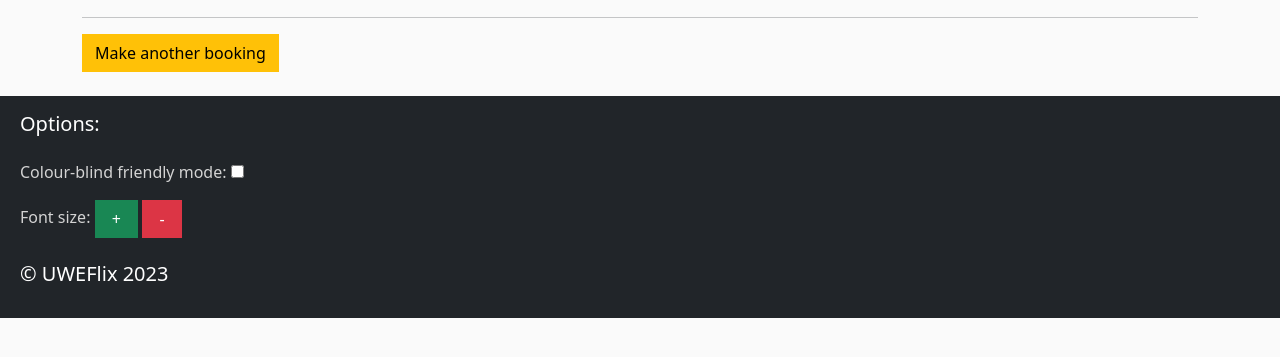
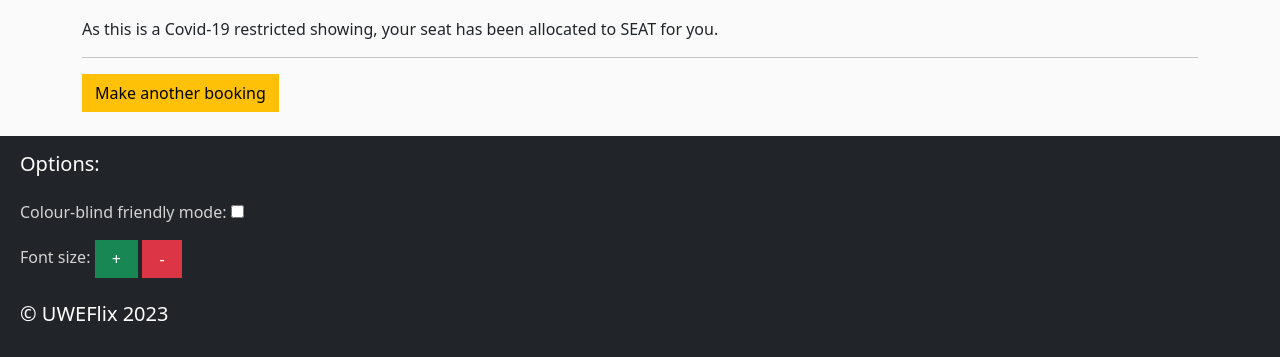
Before and after one commit to andrei2timo/ESD-UWEFlix-Cinema-Component-B, a Django app: template Cinema-System-ESD-Component B/UWEFlix_django/uweflix/templates/uweflix/thanks.html in a window 1280 px wide. Shown: the part 294-651 px from the top of the page. Run offline with Django 4.2, Linux system fonts and the light colour scheme; the template is opened without the code that fills it, so the values that code supplies are empty; some libraries are stand-ins or nearby versions.

Commit message:
Added line in thanks page telling user that because the showing is covid reestricted they have been allocated a seat

```diff
--- a/Cinema-System-ESD-Component B/UWEFlix_django/uweflix/templates/uweflix/thanks.html
+++ b/Cinema-System-ESD-Component B/UWEFlix_django/uweflix/templates/uweflix/thanks.html
@@ -10,6 +10,7 @@ Thanks
 <h3>Your order number is #{{ request.session.transaction }}</h3>
 <p>You're going to see: {{ request.session.film }}</p>
 <p>In Screen {{ request.session.screen }} on {{ request.session.date }} at {{ request.session.time }}</p>
+<p>As this is a Covid-19 restricted showing, your seat has been allocated to SEAT for you. </p>
 {% if request.session.age_rating == '18'%}
 <p>(As this is an 18 showing, please remember your ID so we can verify your age!)</p>
 {% endif %}
```
